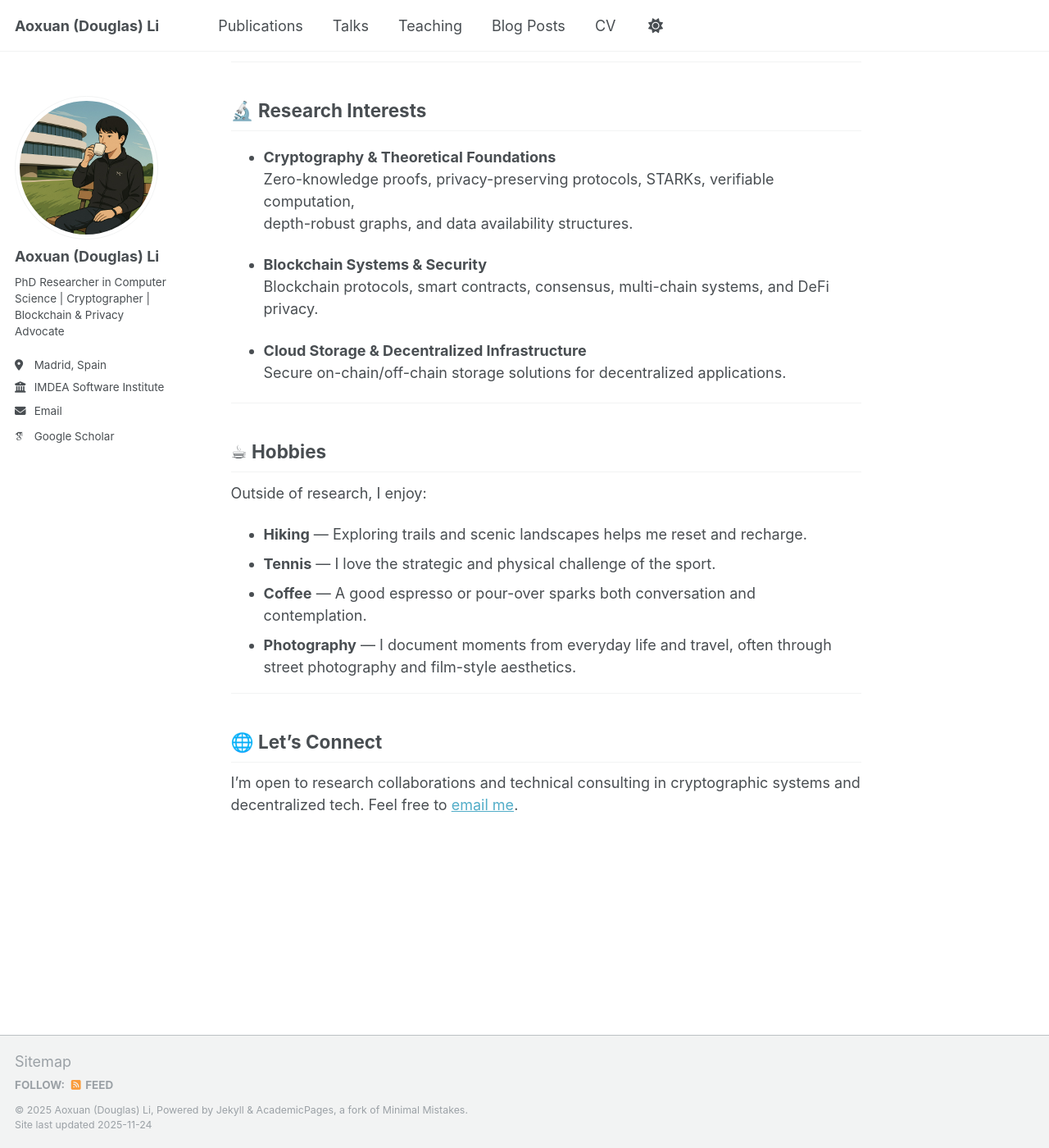
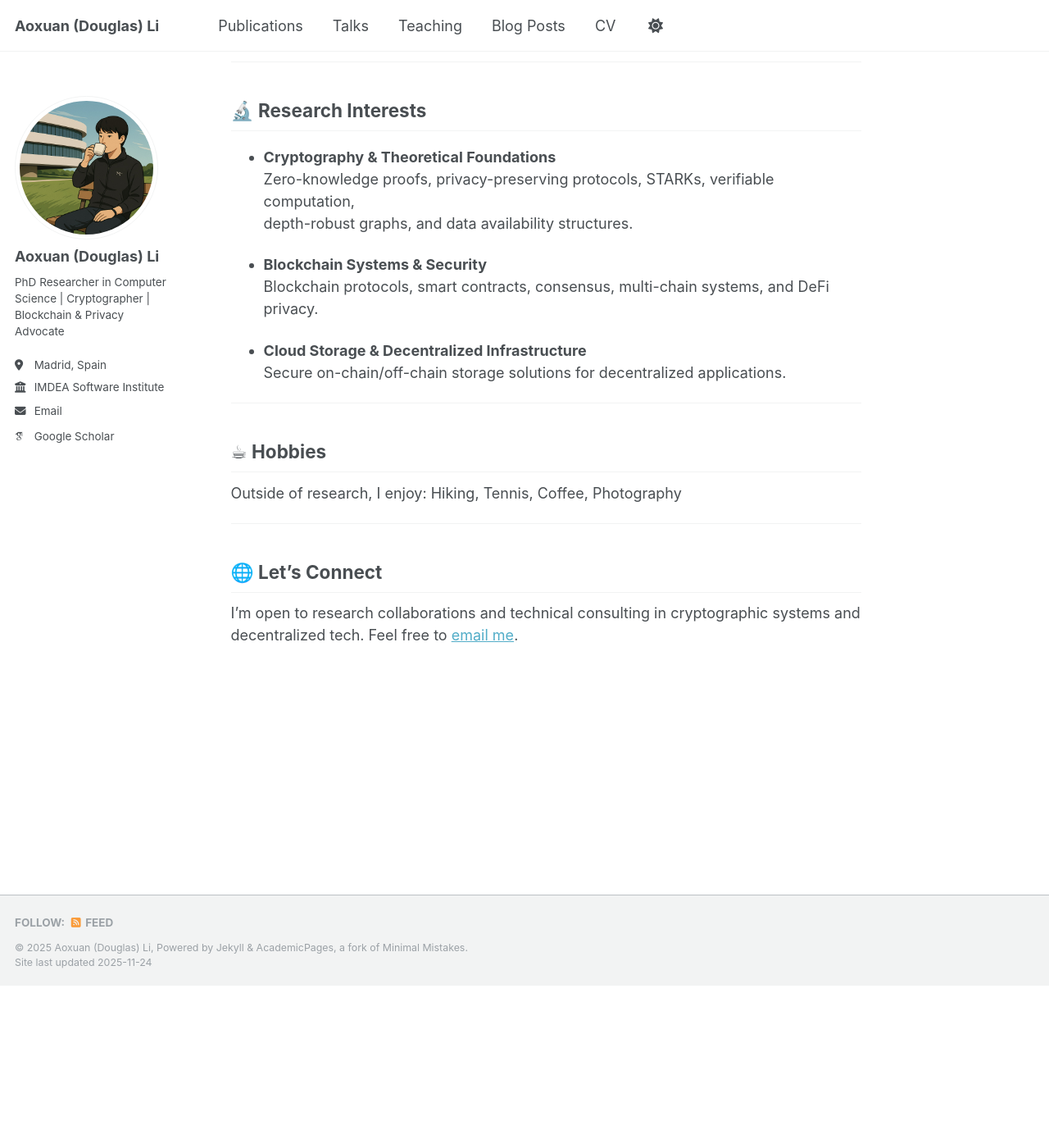
Before and after one commit to Douglasli/douglasli.github.io, a Jekyll site: the page built from _pages/about.md, in a window 1280 px wide and 1400 px high, scrolled down 198 px. Shown: the whole window at 82% size. Built offline with Jekyll 4.4.1, drawn with Linux system fonts in a browser that asks for light colours; some web fonts are replaced.

Commit message:
update cv

```diff
--- a/_includes/footer/custom.html
+++ b/_includes/footer/custom.html
@@ -1,3 +1,3 @@
 <!-- start custom footer snippets -->
-<a href="/sitemap/">Sitemap</a>
+<!-- <a href="/sitemap/">Sitemap</a> -->
 <!-- end custom footer snippets -->
--- a/_pages/about.md
+++ b/_pages/about.md
@@ -28,11 +28,10 @@
 ## ☕ Hobbies
 
 Outside of research, I enjoy:
-
-- **Hiking** — Exploring trails and scenic landscapes helps me reset and recharge.
-- **Tennis** — I love the strategic and physical challenge of the sport.
-- **Coffee** — A good espresso or pour-over sparks both conversation and contemplation.
-- **Photography** — I document moments from everyday life and travel, often through street photography and film-style aesthetics.
+Hiking,
+Tennis,
+Coffee,
+Photography
 
 ---
 
```
Also changed, not shown: _pages/cv.md (+1 -1 lines).
